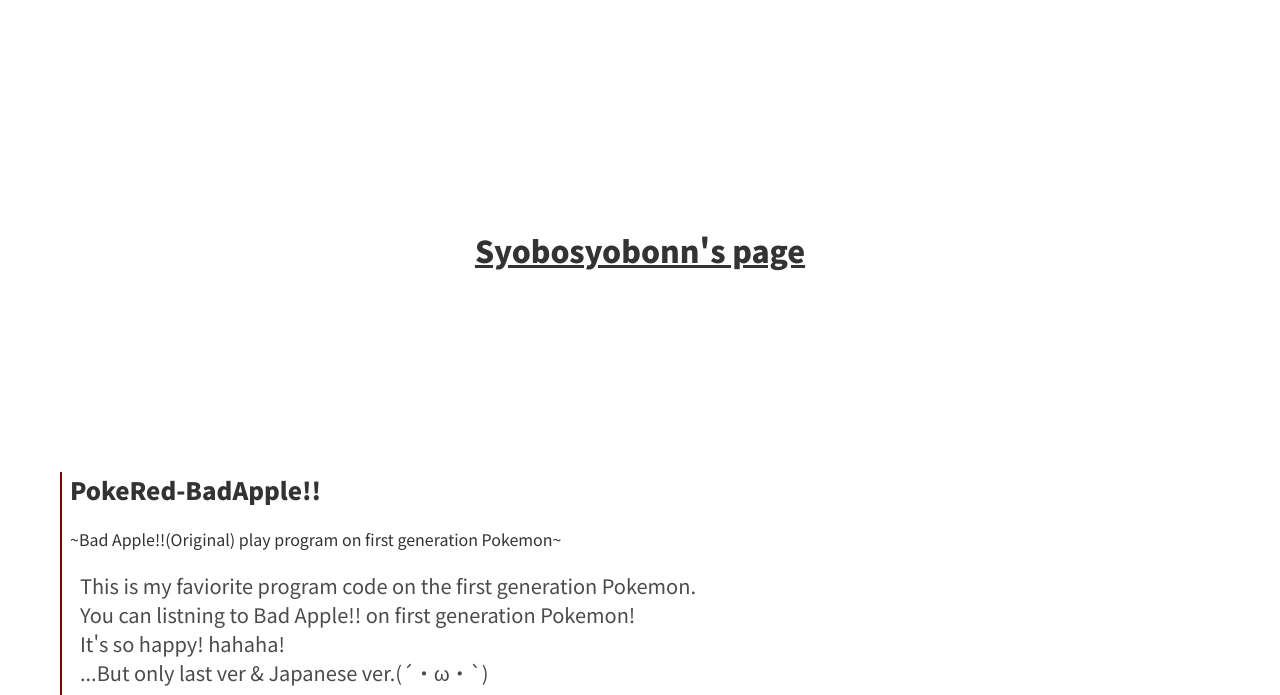
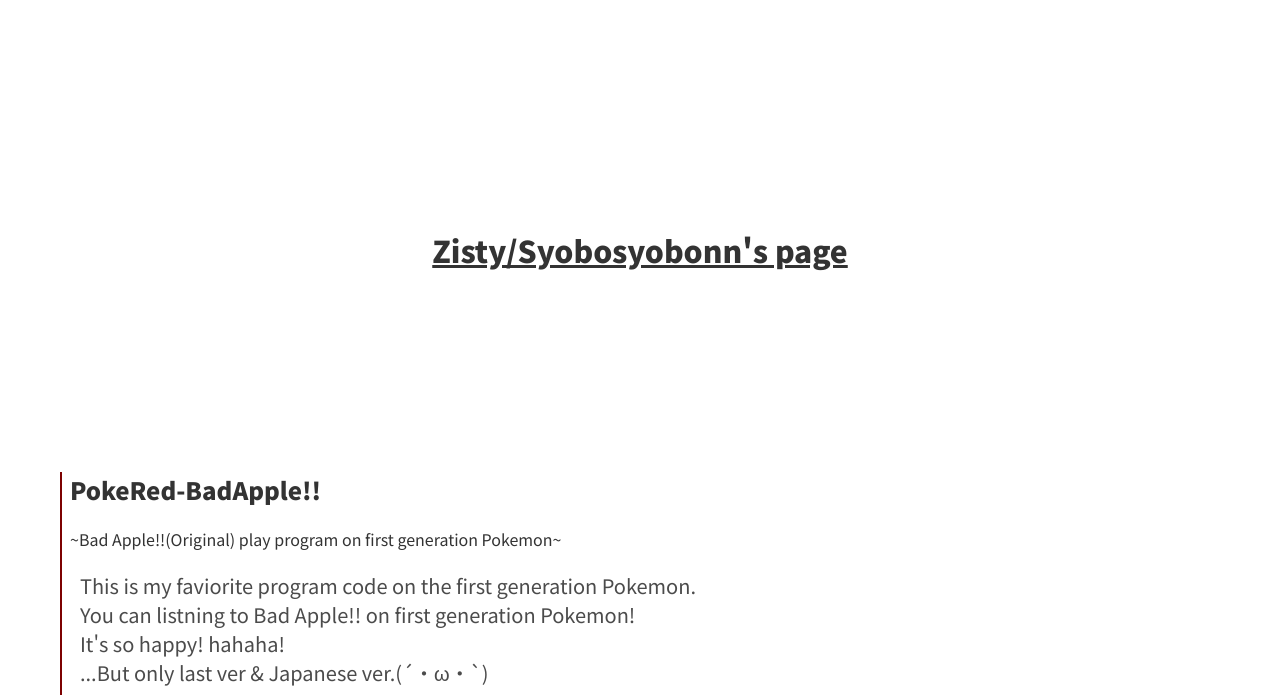
Before and after one commit to syobosyobonn/Zisty-Page, a plain HTML site: page en/index.html in a window 1280 px wide. Shown: the part 56-751 px from the top of the page. Drawn offline with Linux system fonts and the light colour scheme.

Commit message:
Update index.html

```diff
--- a/en/index.html
+++ b/en/index.html
@@ -553,7 +553,7 @@
 
     <div id="TopTitle">
       <u>
-        <h1>Syobosyobonn's page</h1>
+        <h1>Zisty/Syobosyobonn's page</h1>
       </u>
     </div>
 
```
